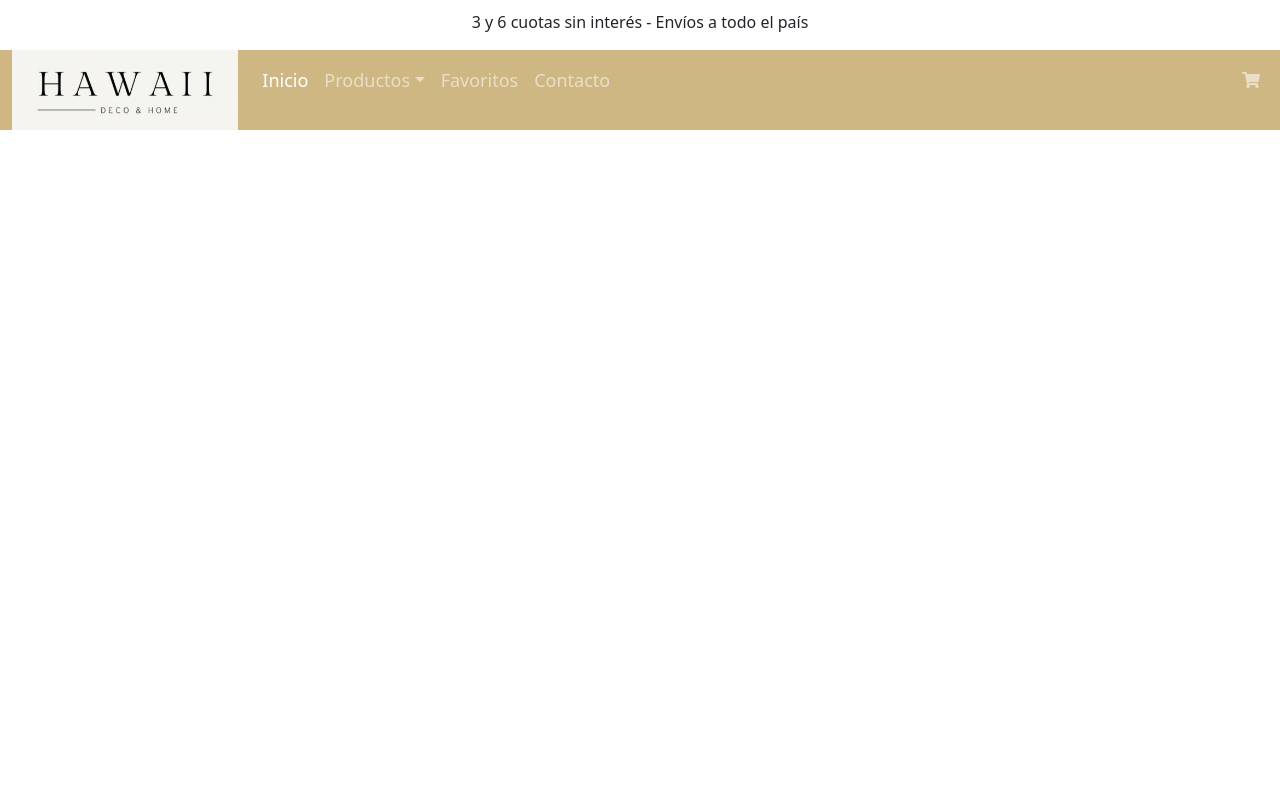
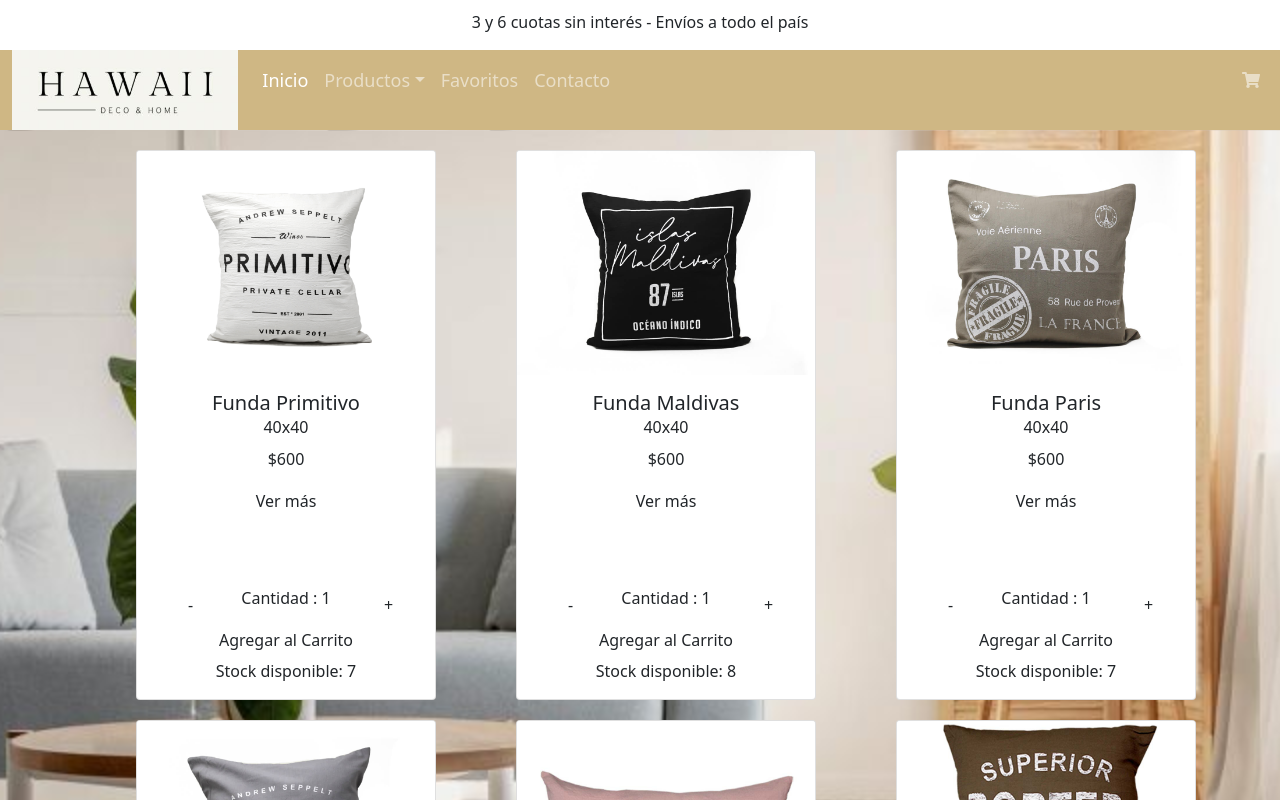
Before and after one commit to yamilalopez/reactyl, a React (Create React App) app: page /products in a window 1280 px wide. Shown: the top 800 px of the page. Built offline with nearby package versions, Linux system fonts and the light colour scheme.

Commit message:
finalizar compra

```diff
--- a/src/App.js
+++ b/src/App.js
@@ -33,11 +33,11 @@
 
             <div className="bodyItem">
             <Switch>
-            <Route exact path="/category">
+            <Route exact path="/products">
               <ItemListContainer />
             </Route>
 
-            <Route exact path="/category/:id">
+            <Route exact path="/products/:id">
               <ItemDetailContainer id={1} />
             </Route>
 
--- a/src/Components/ItemCount/ItemCount.js
+++ b/src/Components/ItemCount/ItemCount.js
@@ -13,21 +13,24 @@
         if( cantidad > 1) setCantidad(cantidad - 1)
       };
 
+      const [show, setShow]=useState(false);
       return (
-        <>
+        <div>
             <div className="controls">
                 <button onClick={()=>remove()} className="btn botonCantidad">-</button>
                 <span>Cantidad : {cantidad} </span>
                 <button onClick={()=>add()} className="btn botonCantidad">+</button>
             </div>
             <div>
-              <button onClick={()=>addToCartWidget(cantidad)} className="btn  botonAgregar">Agregar al Carrito</button>
+                <button onClick={()=>setShow(true)} className="btn botonAgregar">Agregar al Carrito</button>
             </div>
             <div className="stock">
                 <p>Stock disponible: {stock}</p>
             </div>
-        </>
+            { show && <button onClick={() => alert("¡Gracias por su compra!")} className="btn botonAgregar mb-5"> Finalizar Compra </button>}
+        </div>
       );
     };
 
+
 export default ItemCount;
--- a/src/Components/ItemDetail/ItemDetail.js
+++ b/src/Components/ItemDetail/ItemDetail.js
@@ -5,15 +5,13 @@
 import { Link } from 'react-router-dom';
 
 
-const ItemDetail = ({ item , id }) => {
+const ItemDetail = ({ item }) => {
     return (
         <article>
         <div className="detail-info">
         <img src={funda1} className="img-detail" />
 
-            <Link to={`/productos/${id}`}>
             <h2 className="nombre">{item.nombre}</h2>
-            </Link>
 
            <p className="descripcion">{item.descripcion}</p>
                 <ul className="info-grid">
--- a/src/Components/ItemDetailContainer/ItemDetailContainer.js
+++ b/src/Components/ItemDetailContainer/ItemDetailContainer.js
@@ -4,12 +4,12 @@
 
 const ItemDetailContainer = ({ id }) => {
 
-    const [product, setProduct] = useState([]);
+    const [product, setProduct] = useState([null]);
 
     useEffect(() => {
-        getProductById(id, setProduct);
+        getProductById(parseInt (id), setProduct);
         console.log(product);
-      }, []);
+      }, [id]);
 
     return (
         <div>
--- /dev/null
+++ b/src/context/CartContext.js
@@ -0,0 +1,3 @@
+import { createContext } from "react";
+
+const CartContext = createContext([]);
```
Lines whose indentation alone changed are shown as unchanged.
